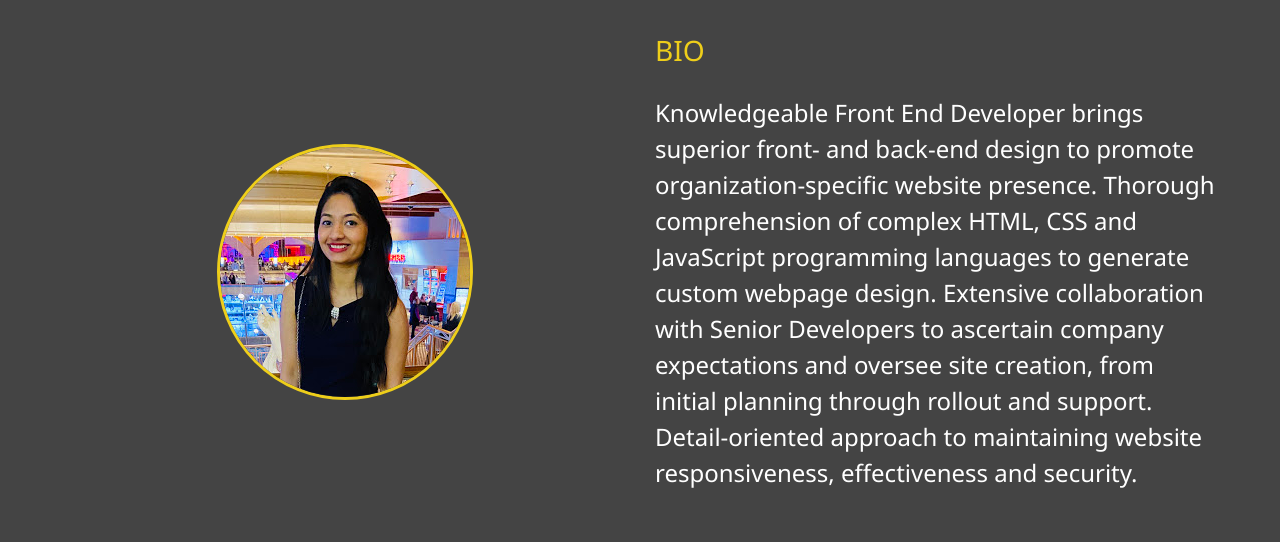
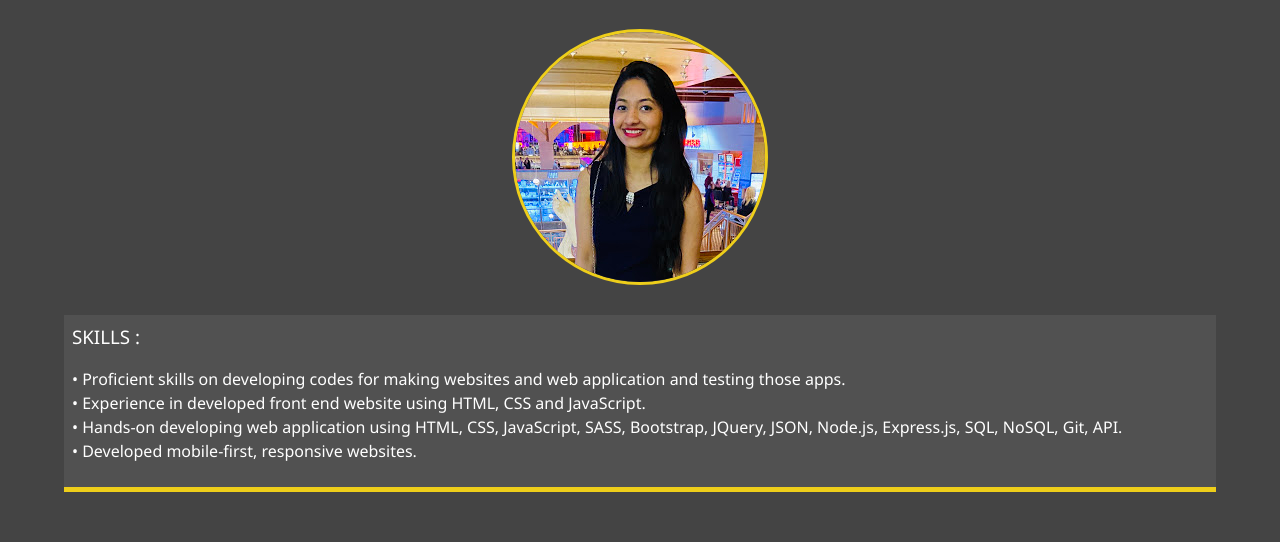
Before and after one commit to hardikachudasma/portfolio, a website: page dist/about.html in a window 1280 px wide. Shown: the part 253-795 px from the top of the page. Drawn offline with Linux system fonts and the light colour scheme.

Commit message:
final commit

```diff
--- a/dist/about.html
+++ b/dist/about.html
@@ -57,27 +57,23 @@
         <div class="about-info">
             <img src="img/portrait.png" alt="Hardika Chudasma" class="bio-image">
 
-        <div class="bio">
+        <!-- <div class="bio">
             <h3 class="text-secondary">BIO</h3>
             <p>Knowledgeable Front End Developer brings superior front- and back-end design to promote organization-specific website presence. Thorough comprehension of complex HTML, CSS and JavaScript programming languages to generate custom webpage design. Extensive collaboration with Senior Developers to ascertain company expectations and oversee site creation, from initial planning through rollout and support. Detail-oriented approach to maintaining website responsiveness, effectiveness and security.</p>
-        </div>
+        </div> -->
 
         <div class="job job-1">
-            <h3>Technorce (June'18 - May'19)</h3>
-            <h5>Front End Developer</h5>
-            <p> •	Worked as a front-end developer and involved in the analysis of requirements, the design, development, integration, deployment, and testing.<br>
-                •	Planned website development, converting mock-ups into usable web presence with HTML, JavaScript coding.<br>
-                •	Conducted testing and review of website design for responsiveness, clarity and effectiveness.<br>
-                •	Developing UI components using JavaScript, HTML and CSS.<br>
-                •	Design website with CSS Grid, Flexbox and Bootstrap for layout.<br>
-                •	Collaborated with marketing department to determine organizational need and design pages to meet goals.<br>
-                •	Created data models, queries and stored procedures, mainly with postgreSQL but also with SQL Server.<br>
-                •	Developed responsive web design using HTML, CSS, and JavaScript.<br>
+            <h3>SKILLS :</h3>
+            <!-- <h5>Front End Developer</h5> -->
+            <p> • Proficient skills on developing codes for making websites and web application and testing those apps. <br>
+                • Experience in developed front end website using HTML, CSS and JavaScript.<br>
+                • Hands-on developing web application using HTML, CSS, JavaScript, SASS, Bootstrap, JQuery, JSON, Node.js, Express.js, SQL, NoSQL, Git, API. <br>
+                • Developed mobile-first, responsive websites.
 
                 </p>
         </div>
 
-        <div class="job job-2">
+        <!-- <div class="job job-2">
             <h3>Multidots Solutions (Feb'17 - April'18)</h3>
             <h5>Front End Developer</h5>
             <p> •	Developed front of website using HTML5, CSS3, and JavaScript.<br>
@@ -88,7 +84,7 @@
                 •	Developed application for different browsers and fixed bugs for browser compatibility.<br>
 
                 </p>
-        </div>
+        </div> -->
  </div>
 
     </main>
--- a/dist/css/main.css
+++ b/dist/css/main.css
@@ -201,9 +201,9 @@ main#home h1 {
   display: grid;
   grid-gap: 30px;
   grid-template-areas:
-    "bioimage bio"
-    "job1 job2";
-  grid-template-columns: repeat(2, 1fr);
+    "bioimage"
+    "job1 ";
+  grid-template-columns: repeat(1, 1fr);
 }
 .about-info .bio-image {
   grid-area: bioimage;
```
